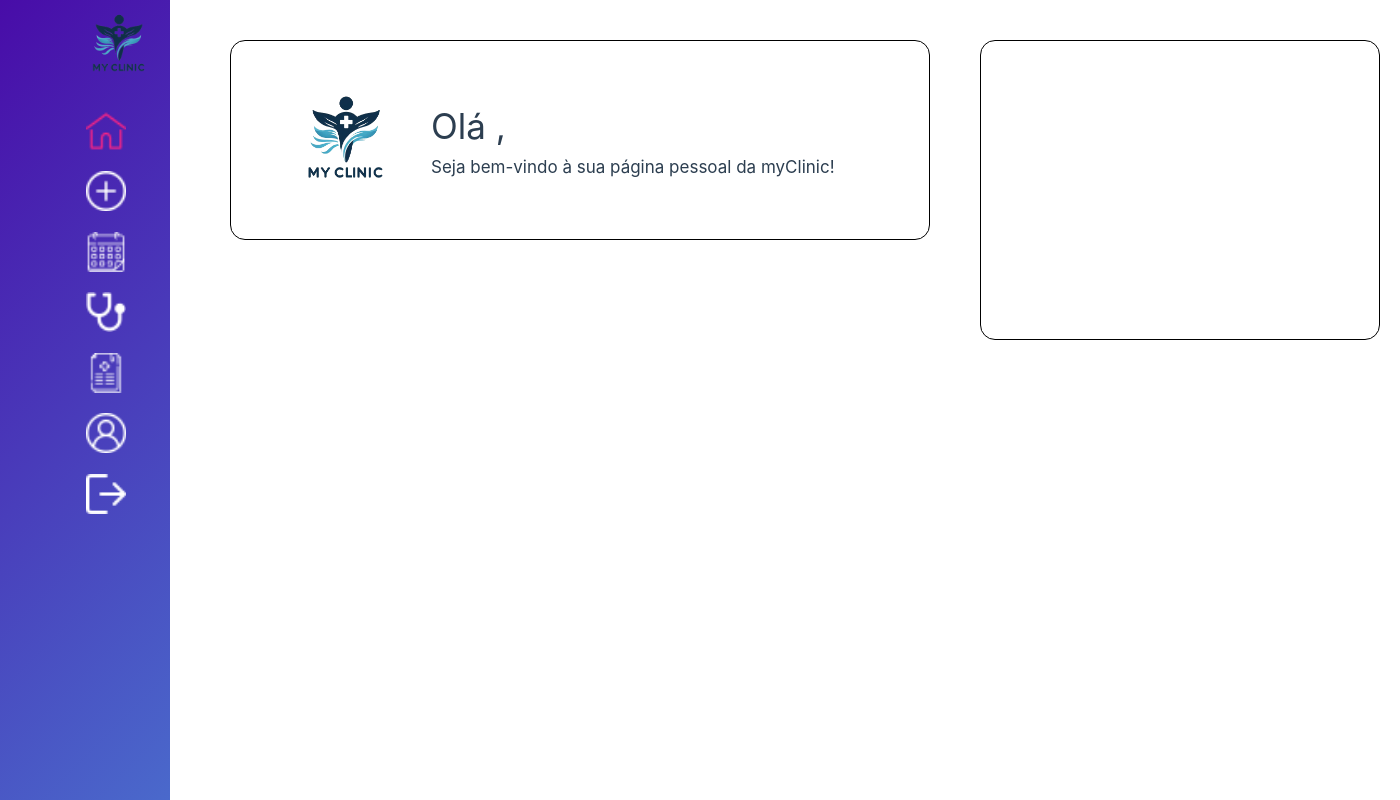
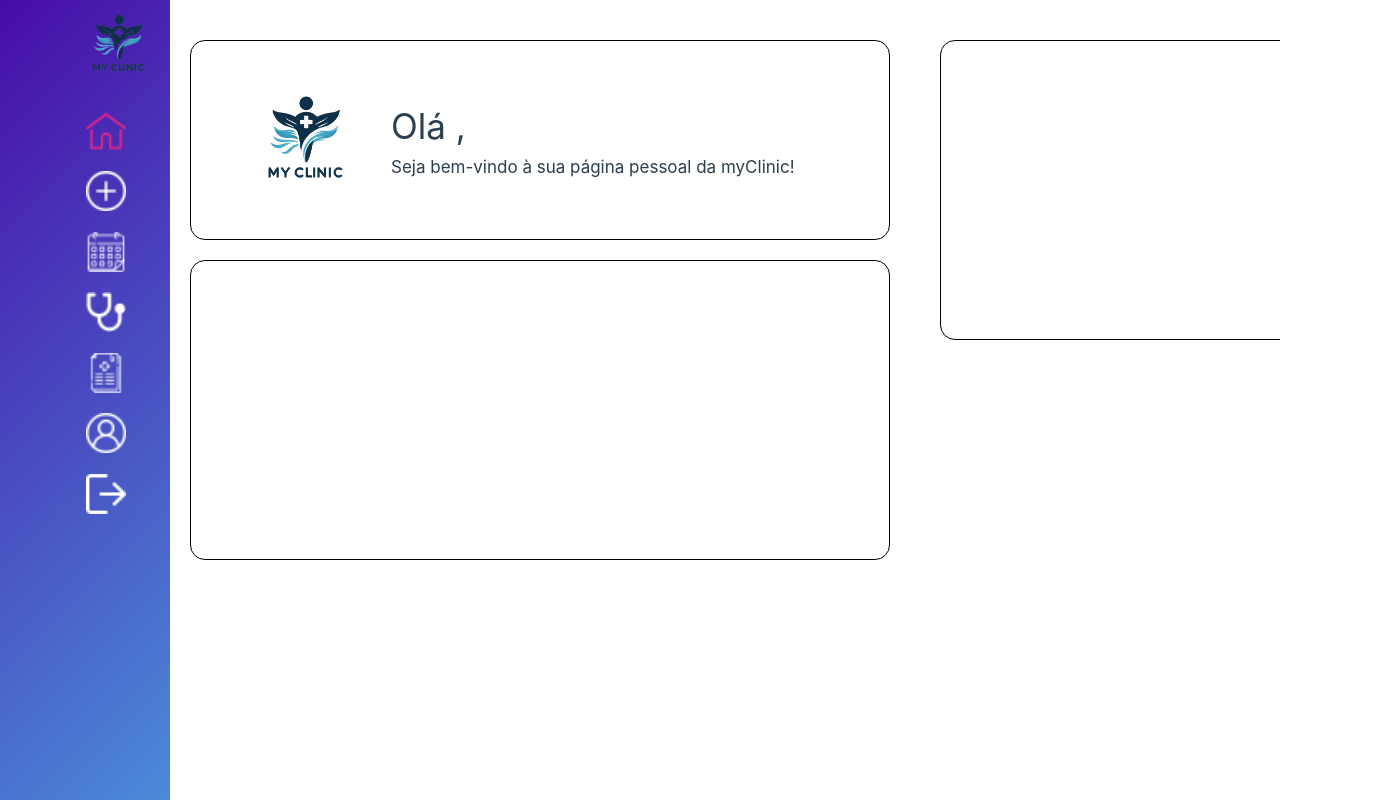
Before and after one commit to ruiiramos/myClinic-FrontEnd, a Vue app: page /home in a window 1280 px wide. Shown: the top 800 px of the page, 1400 px wide, since content can reach past the window. Built offline with nearby package versions, Linux system fonts and the light colour scheme; no server answers; sample sign-in values are in the browser's storage.

Commit message:
atualização

```diff
--- a/src/components/whiteboxConsulta.vue
+++ b/src/components/whiteboxConsulta.vue
@@ -1,7 +1,9 @@
 <template>
     <div class="white-rectangle">
         <h2>Consulta com o Dr. {{ consulta.medico.nome }} - {{ formatDate(consulta.data) }}, {{ formatTime(consulta.hora) }}h</h2>
-        <button class="desmarcar-button" @click="desmarcarConsulta">Desmarcar Consulta</button>
+        <router-link to="desmarcacao">
+            <button class="desmarcar-button" @click="desmarcarConsulta">Desmarcar Consulta</button>
+        </router-link>
     </div>
 </template>
 
--- a/src/components/whiteboxEspecialidade.vue
+++ b/src/components/whiteboxEspecialidade.vue
@@ -1,7 +1,9 @@
 <template>
     <div class="white-rectangle">
         <h2>{{ especialidade.especialidade }}</h2>
-        <button @click="marcarConsulta" class="mark-button">Marcar</button>
+        <router-link to="/dadosMarcacao">
+            <button class="mark-button">Marcar</button>
+        </router-link>
     </div>
 </template>
 
@@ -11,14 +13,6 @@ export default {
         especialidade: {
             type: Object,
             required: true
-        }
-    },
-    methods: {
-        marcarConsulta() {
-            this.$router.push({
-                path: '/dadosMarcacao',
-                query: { especialidade: this.especialidade.especialidade }
-            });
         }
     }
 }
--- a/src/components/whiteboxMedico.vue
+++ b/src/components/whiteboxMedico.vue
@@ -1,7 +1,9 @@
 <template>
     <div class="white-rectangle">
         <h2>{{ medico.nome }}</h2>
-        <button @click="marcarConsulta" class="mark-button">Marcar</button>
+        <router-link to="/dadosMarcacao">
+            <button class="mark-button">Marcar</button>
+        </router-link>
     </div>
 </template>
 
@@ -11,22 +13,10 @@ export default {
         medico: {
             type: Object,
             required: true
-        },
-        especialidade: {
-            type: String,
-            required: true
         }
     },
-    methods: {
-        marcarConsulta() {
-            this.$router.push({
-                path: '/dadosmarcacao',
-                query: {
-                    especialidade: this.especialidade,
-                    medico: this.medico.nome
-                }
-            });
-        }
+    created() {
+        console.log("Medico Prop:", this.medico);  // Debugging
     }
 }
 </script>
--- a/src/views/DadosMarcacaoView.vue
+++ b/src/views/DadosMarcacaoView.vue
@@ -24,7 +24,7 @@
           </select>
 
           <!-- Dropdown Horarios -->
-          <label for="horarios">Horário</label>
+          <label for="horarios">Hórario</label>
           <select id="horarios" v-model="formData.horario" required>
             <option value="" disabled selected>Selecione um horário</option>
             <option v-for="horario in horarios" :value="horario.value">{{ horario.text }}</option>
@@ -62,7 +62,6 @@ export default {
       userStore: useUserStore(),
       formData: {
         data: '',
-        especialidade: '',
         horario: '',
         preco_consulta: '70.00',
         medico: '',
@@ -85,7 +84,7 @@ export default {
         {text: 'Pediatria', value: 'Pediatria'},
         {text: 'Endocrinologia', value: 'Endocrinologia'},
         {text: 'Estomatologia', value: 'Estomatologia'},
-        {text: 'Gastrenterologia', value: 'Gastrenterologia'},
+        {text: 'Gastrenterologia', value: 'Gastrentologia'},
         {text: 'Ginecologia', value: 'Ginecologia'},
         {text: 'Hematologia', value: 'Hematologia'},
         {text: 'Medicina Geral', value: 'Medicina Geral'},
@@ -116,35 +115,17 @@ export default {
       }
     }
   },
-  async created() {
-    const queryEspecialidade = this.$route.query.especialidade;
-    const queryMedico = this.$route.query.medico;
-
-    if (queryEspecialidade) {
-      this.formData.especialidade = queryEspecialidade;
-      await this.fetchMedicosByEspecialidade();
-    }
-
-    if (queryMedico) {
-      this.formData.medico = queryMedico;
-    }
-  },
   methods: {
     async fetchMedicosByEspecialidade() {
       const consultaStore = useConsultaStore();
       try {
         const especialidade = this.formData.especialidade;
-        const data = `?especialidade=${especialidade}`;
+        const data = `?especialidade=${especialidade}`
         const response = await consultaStore.fetchMedicosByEspecialidade(data);
 
         const medicosNomes = response.map(medico => ({text: medico.nome, value: medico.nome}));
 
         this.medicos = medicosNomes;
-
-        // Verifica se o médico está na lista e define como selecionado
-        if (this.$route.query.medico && this.medicos.find(m => m.value === this.$route.query.medico)) {
-          this.formData.medico = this.$route.query.medico;
-        }
       } catch (error) {
         console.error('Error fetching medicos:', error);
         this.showNotification('Failed to fetch medicos. Please try again.', 'error');
@@ -184,6 +165,7 @@ export default {
   }
 }
 </script>
+
 
 <style scoped>
 .container {
--- a/src/views/HomePageView.vue
+++ b/src/views/HomePageView.vue
@@ -4,11 +4,18 @@
         <Sidebar/>
 
         <div class="content">
-            <div class="retangulo-bem-vindo">
-                <img src="../img/myclinic.webp" alt="logo">
-                <div class="text-container">
-                    <h2>Olá {{ userName }},</h2>
-                    <p>Seja bem-vindo à sua página pessoal da myClinic!</p>
+            <div class="column">
+                <div class="retangulo-bem-vindo">
+                    <img src="../img/myclinic.webp" alt="logo">
+                    <div class="text-container">
+                        <h2>Olá {{ userName }},</h2>
+                        <p>Seja bem-vindo à sua página pessoal da myClinic!</p>
+                    </div>
+                </div>
+                <div class="retangulo-2">
+                    <div class="text-container">
+
+                    </div>
                 </div>
             </div>
             <div class="retangulo-calendario">
@@ -48,7 +55,8 @@
 <style scoped>
 .container {
     display: flex;
-    flex-direction: row;
+    height: 100vh;
+    overflow: hidden;
 }
 
 .content {
@@ -58,13 +66,18 @@
     padding: 20px;
 }
 
+.column {
+    display: flex;
+    flex-direction: column;
+    margin-right: 50px;
+}
+
 .retangulo-bem-vindo {
     width: 700px;
     height: 200px;
     padding: 50px;
     background-color: white;
     margin-top: 20px;
-    margin-left: 40px;
     border-radius: 15px;
     display: flex;
     align-items: center;
@@ -90,13 +103,24 @@
     font-size: 17px;
 }
 
+.retangulo-2 {
+    width: 700px;
+    height: 300px;
+    padding: 50px;
+    background-color: white;
+    margin-top: 20px;
+    border-radius: 15px;
+    display: flex;
+    align-items: center;
+    border: 1px solid black;
+}
+
 .retangulo-calendario {
     width: 400px;
     height: 300px;
     padding: 50px;
     background-color: white;
     margin-top: 20px;
-    margin-left: 50px;
     border-radius: 15px;
     display: flex;
     align-items: center;
```
